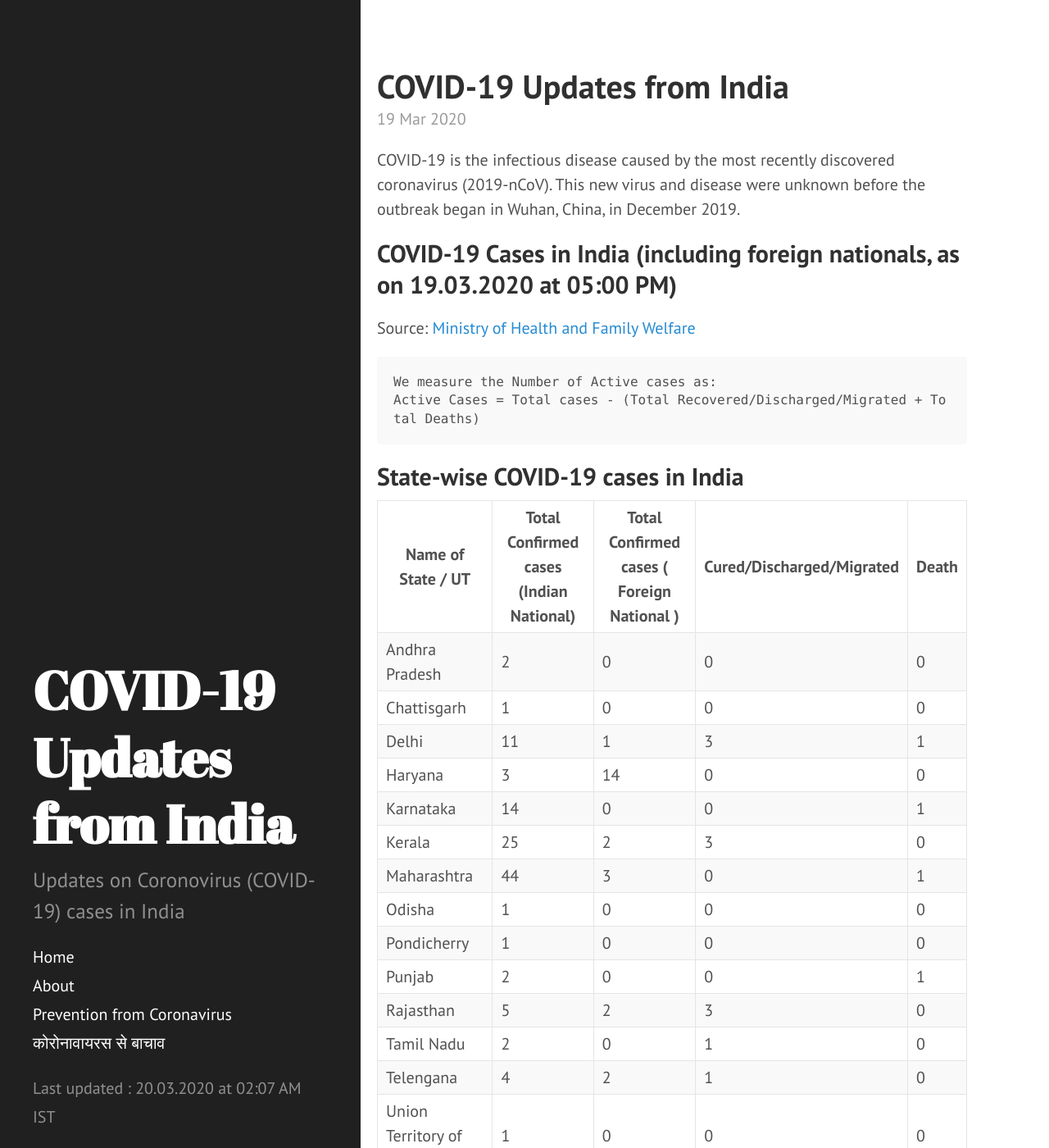
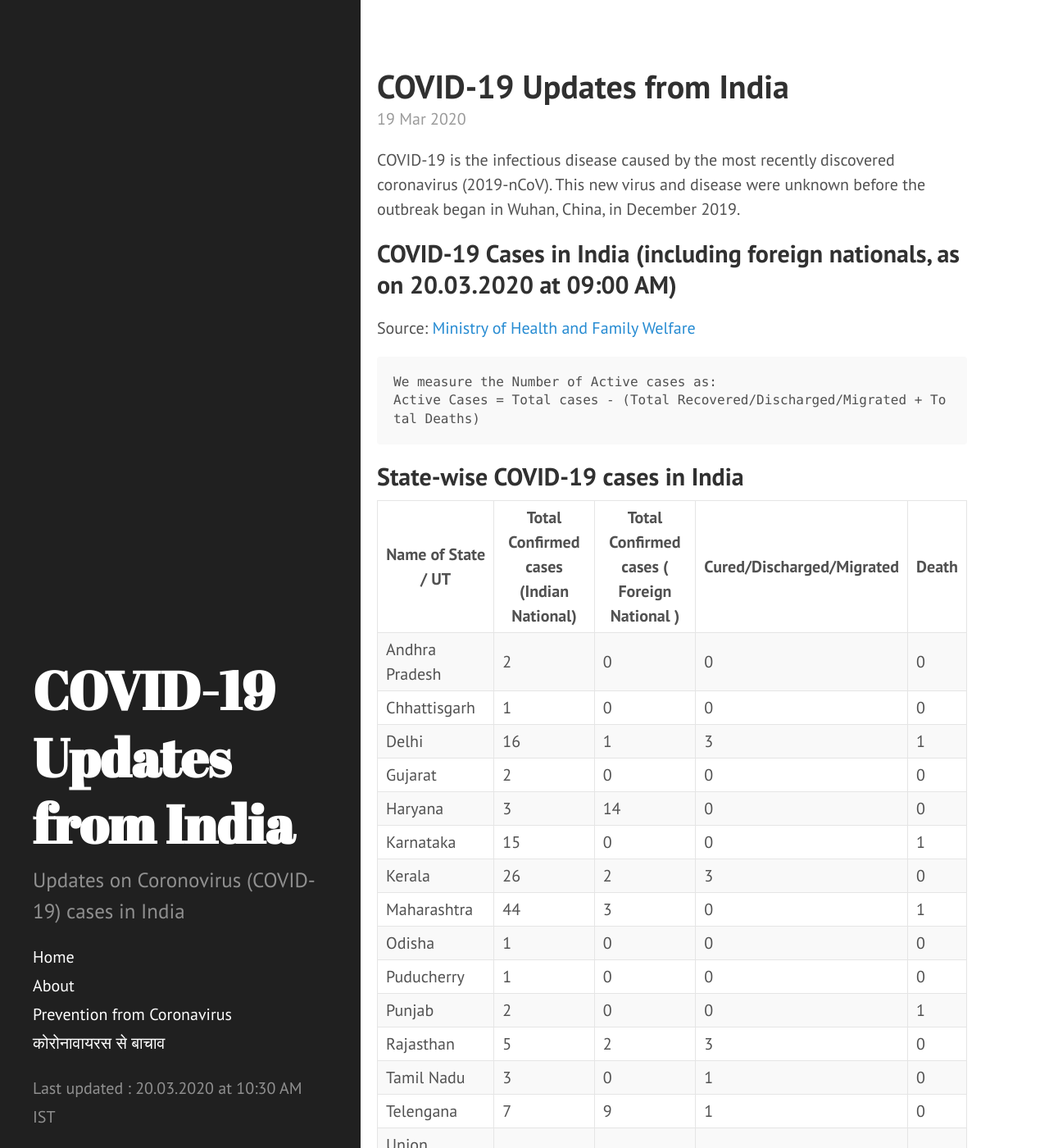
Before and after one commit to bhooraj/covid19updates-india, a Jekyll site: the page built from _posts/2020-03-19-home.md, in a window 1280 px wide and 1400 px high. Shown: the whole window at 82% size. Built offline with Jekyll 4.4.1, drawn with Linux system fonts in a browser that asks for light colours.

Commit message:
Updated table.md and news section

```diff
--- a/_data/last_updated.yml
+++ b/_data/last_updated.yml
@@ -1 +1 @@
-- updated_on : "20.03.2020 at 02:07 AM IST"
+- updated_on : "20.03.2020 at 10:30 AM IST"
--- a/_includes/table.md
+++ b/_includes/table.md
@@ -1,21 +1,22 @@
 Name of State / UT | Total Confirmed cases (Indian National) | Total Confirmed cases ( Foreign National ) | Cured/Discharged/Migrated | Death
 ------- | -- | -- | --
 Andhra Pradesh | 2 | 0 | 0 | 0
-Chattisgarh | 1 | 0 | 0 | 0
-Delhi | 11 | 1 | 3 | 1
+Chhattisgarh | 1 | 0 | 0 | 0
+Delhi | 16 | 1 | 3 | 1
+Gujarat | 2 | 0 | 0 | 0
 Haryana | 3 | 14 | 0 | 0
-Karnataka | 14 | 0 | 0 | 1
-Kerala | 25 | 2 | 3 | 0
+Karnataka | 15 | 0 | 0 | 1
+Kerala | 26 | 2 | 3 | 0
 Maharashtra | 44 | 3 | 0 | 1
 Odisha | 1 | 0 | 0 | 0
-Pondicherry | 1 | 0 | 0 | 0
+Puducherry | 1 | 0 | 0 | 0
 Punjab | 2 | 0 | 0 | 1
 Rajasthan | 5 | 2 | 3 | 0
-Tamil Nadu | 2 | 0 | 1 | 0
-Telengana | 4 | 2 | 1 | 0
+Tamil Nadu | 3 | 0 | 1 | 0
+Telengana | 7 | 9 | 1 | 0
 Union Territory of Chandigarh | 1 | 0 | 0 | 0
 Union Territory of Jammu and Kashmir | 4 | 0 | 0 | 0
-Union Territory of Ladakh | 8 | 0 | 0 | 0
+Union Territory of Ladakh | 10 | 0 | 0 | 0
 Uttar Pradesh | 18 | 1 | 9 | 0
 Uttarakhand | 1 | 0 | 0 | 0
 West Bengal | 1 | 0 | 0 | 0
--- a/_posts/2020-03-19-home.md
+++ b/_posts/2020-03-19-home.md
@@ -6,7 +6,7 @@ last_update: true
 
 COVID-19 is the infectious disease caused by the most recently discovered coronavirus (2019-nCoV). This new virus and disease were unknown before the outbreak began in Wuhan, China, in December 2019.
 
-## COVID-19 Cases in India (including foreign nationals, as on 19.03.2020 at 05:00 PM)
+## COVID-19 Cases in India (including foreign nationals, as on 20.03.2020 at 09:00 AM)
 <p id = "totalcases" style="font-size: 1.2rem; font-weight: bold;"></p>
 <p id = "totalrecovered" style="font-size: 1.2rem; font-weight: bold;"></p>
 <p id = "totaldeaths" style="font-size: 1.2rem; font-weight: bold;"></p>
```
Also changed, not shown: _posts/2020-03-19-Latest-updates.md (+4 -0 lines).
